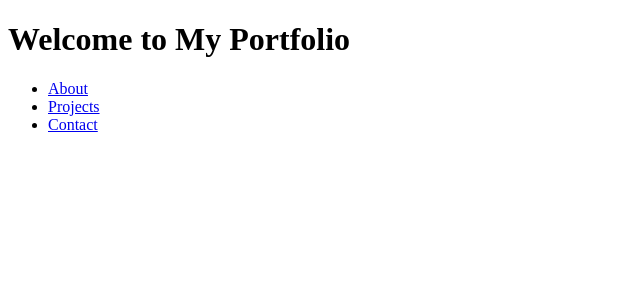
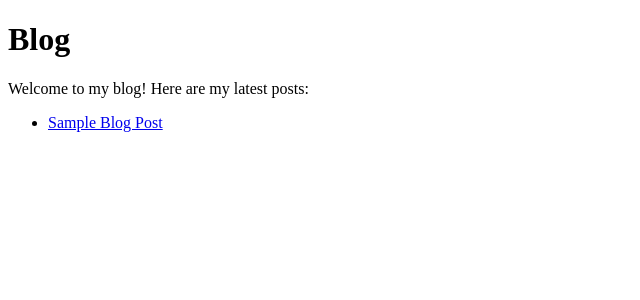
Before and after one commit to JeevaByte/freemantalk-portfolio, a Next.js app: page / in a window 1280 px wide. Shown: the top 300 px of the page, without its empty margins (0-640 px from the left). Built offline with nearby package versions, Linux system fonts and the light colour scheme.

Commit message:
Fixed Next.js export issues in blog pages

```diff
--- a/pages/index.js
+++ b/pages/index.js
@@ -1,16 +1,15 @@
-import Link from "next/link";
+import Link from 'next/link';
 
-export default function Home() {
+export default function Blog() {
   return (
     <div>
-            <h1>Welcome to My Portfolio</h1>
-            <nav>
+      <h1>Blog</h1>
+      <p>Welcome to my blog! Here are my latest posts:</p>
       <ul>
-                    <li><Link href="/about">About</Link></li>
-                    <li><Link href="/projects">Projects</Link></li>
-                    <li><Link href="/contact">Contact</Link></li>
+        <li>
+          <Link href="/blog/sample-post">Sample Blog Post</Link>
+        </li>
       </ul>
-            </nav>
     </div>
   );
 }
```
Also changed, not shown: pages/blog/[slug].js (+12 -0 lines). Lines whose indentation alone changed are shown as unchanged.
